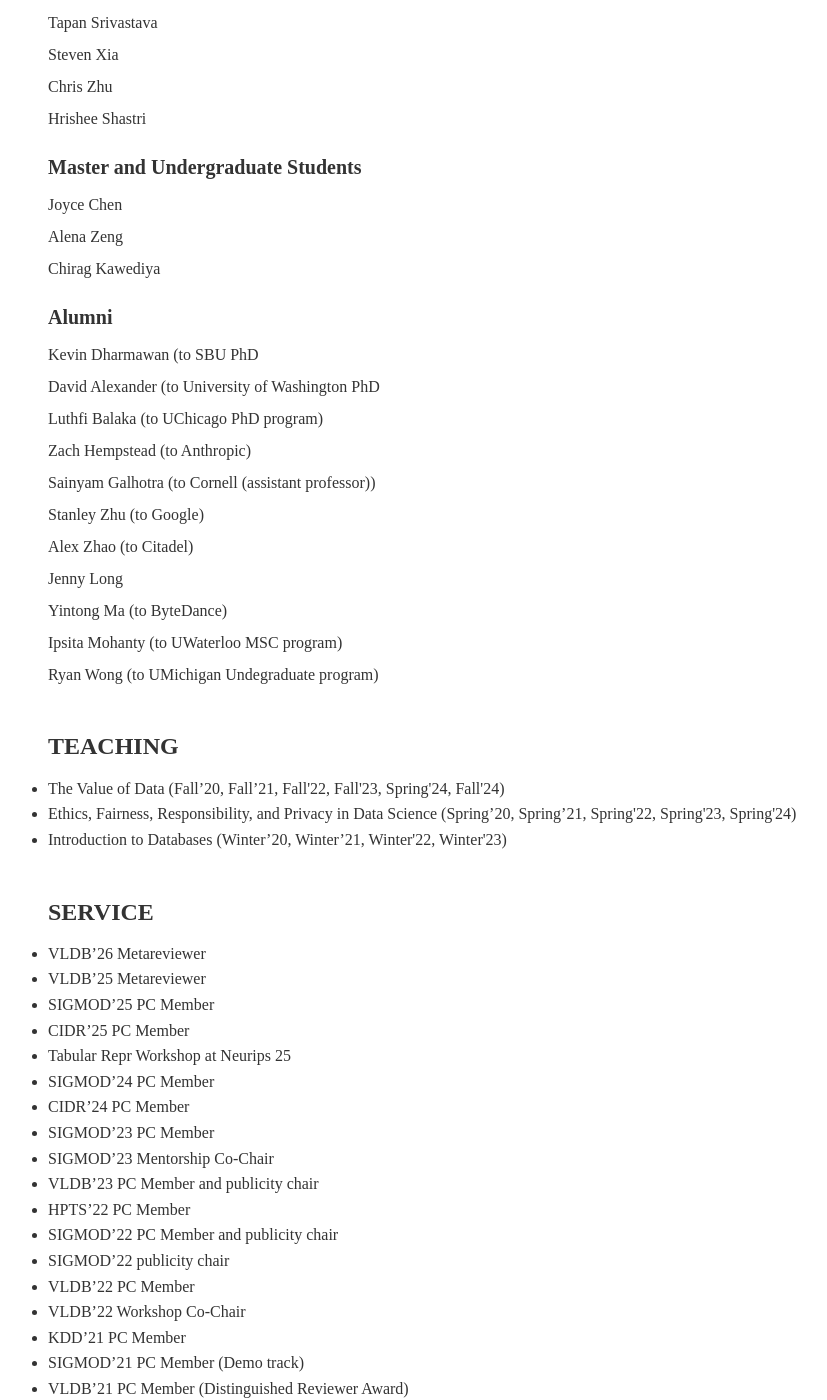
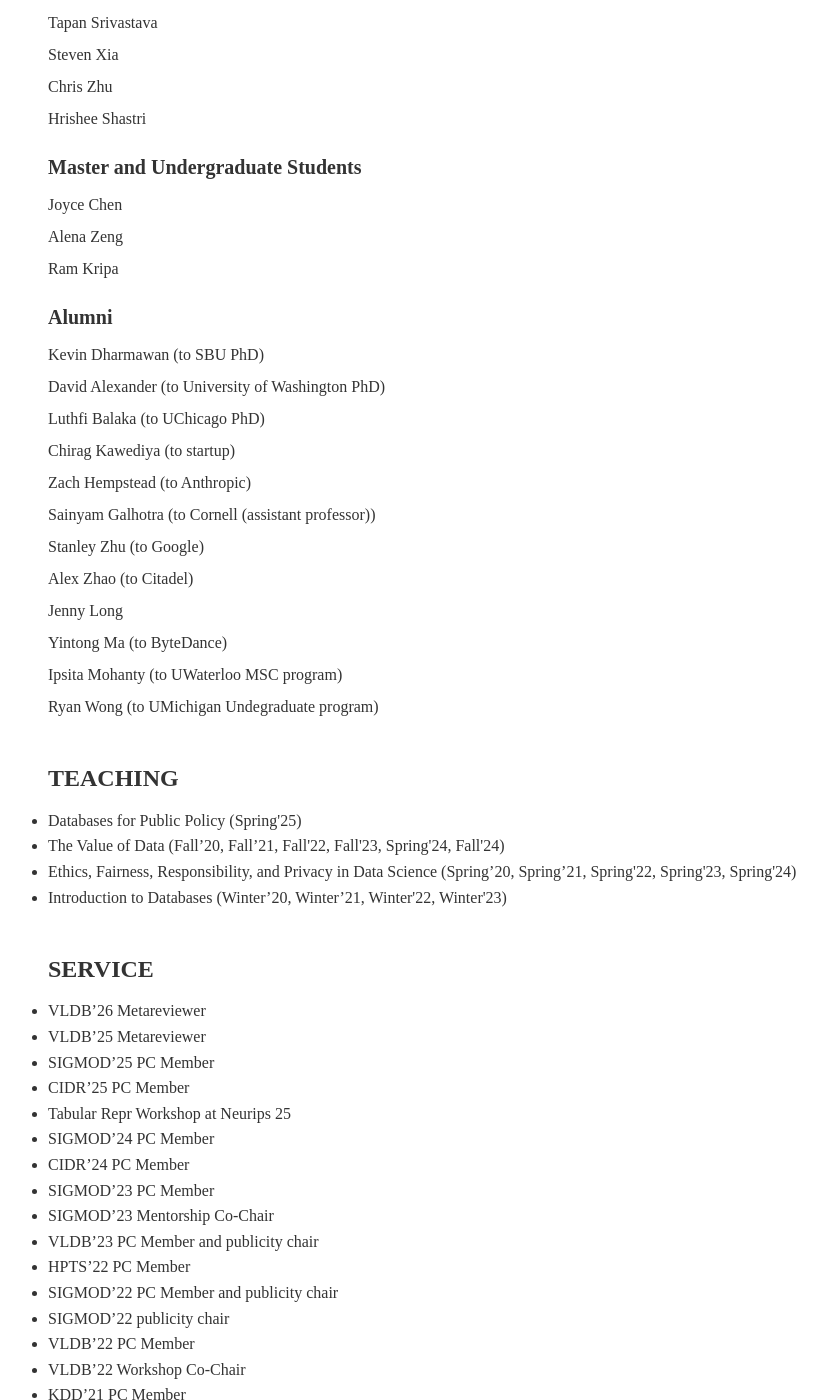
Before and after one commit to raulcf/raulcf.github.io, a Jekyll site: the page index.html, which Jekyll copies as it is, in a window 1280 px wide and 1400 px high, scrolled down 4621 px. Shown: the whole window, without its empty margins (92-919 px from the left). Built offline with Jekyll 4.4.1, drawn with Linux system fonts in a browser that asks for light colours; some web fonts are replaced.

Commit message:
updates to teaching and students

```diff
--- a/index.html
+++ b/index.html
@@ -574,17 +574,17 @@
                     <ul>
                         <li>Joyce Chen</li>
                         <li>Alena Zeng</li>
-                        <li>Chirag Kawediya</li>
+                        <li>Ram Kripa</li>
                     </ul>
                 </div>
 
                 <div class="year-block">
                     <h3>Alumni</h3>
                     <ul>
-                        <li>Kevin Dharmawan (to SBU PhD
-                        <li>David Alexander (to University of Washington PhD
-                        <li>Luthfi Balaka (to UChicago PhD
-program)</li>
+                        <li>Kevin Dharmawan (to SBU PhD)
+                        <li>David Alexander (to University of Washington PhD)
+                        <li>Luthfi Balaka (to UChicago PhD)</li>
+                        <li>Chirag Kawediya (to startup)</li>
                         <li>Zach Hempstead (to Anthropic) </li>
                         <li>Sainyam Galhotra (to Cornell (assistant professor))</li>
                         <li>Stanley Zhu (to Google)</li>
@@ -601,6 +601,7 @@
         <section id="teaching">
             <h2>TEACHING</h2>
             <ul>
+                <li>Databases for Public Policy (Spring'25)</li>
                 <li>The Value of Data (Fall’20, Fall’21, Fall'22,
 Fall'23, Spring'24, Fall'24)</li>
                 <li>Ethics, Fairness, Responsibility, and Privacy in
```
